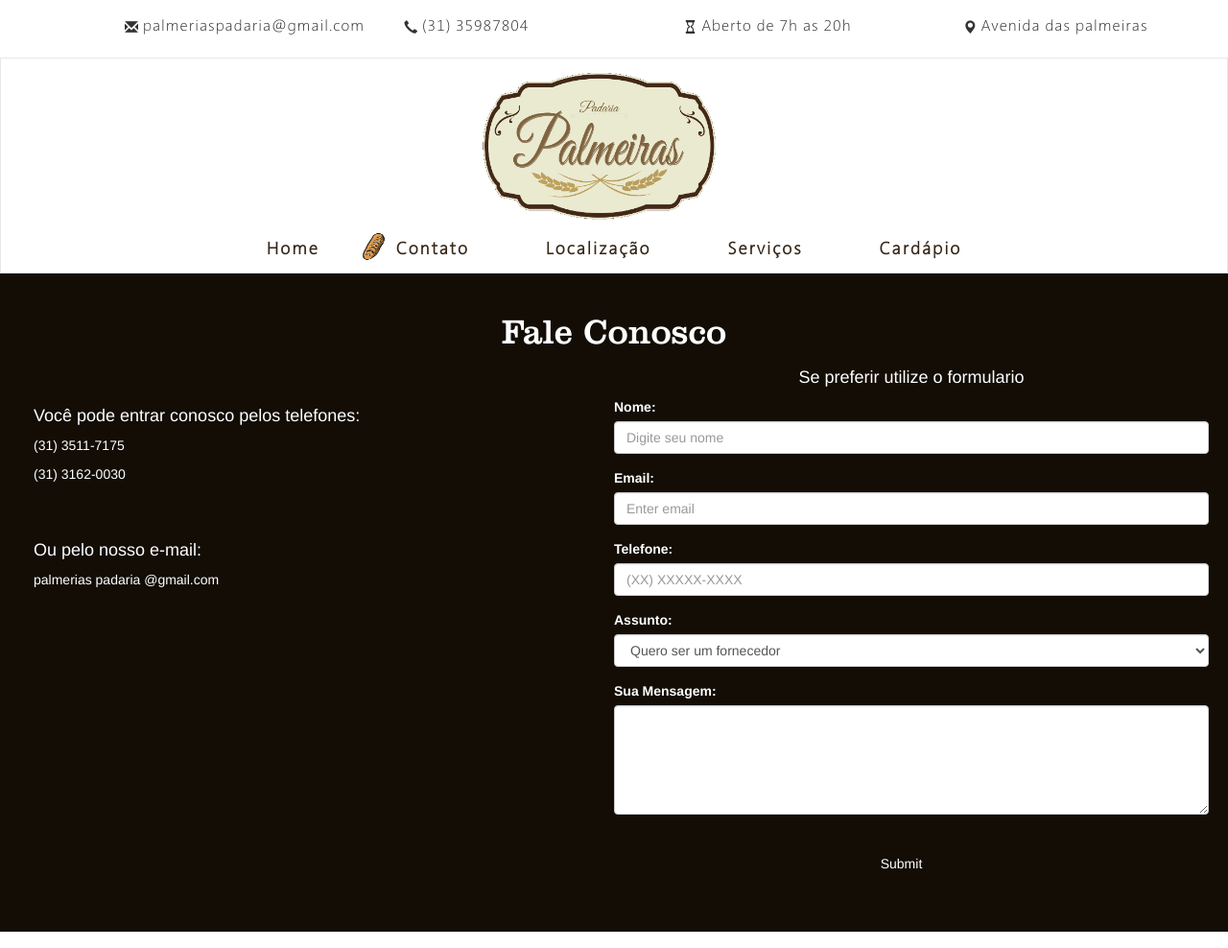
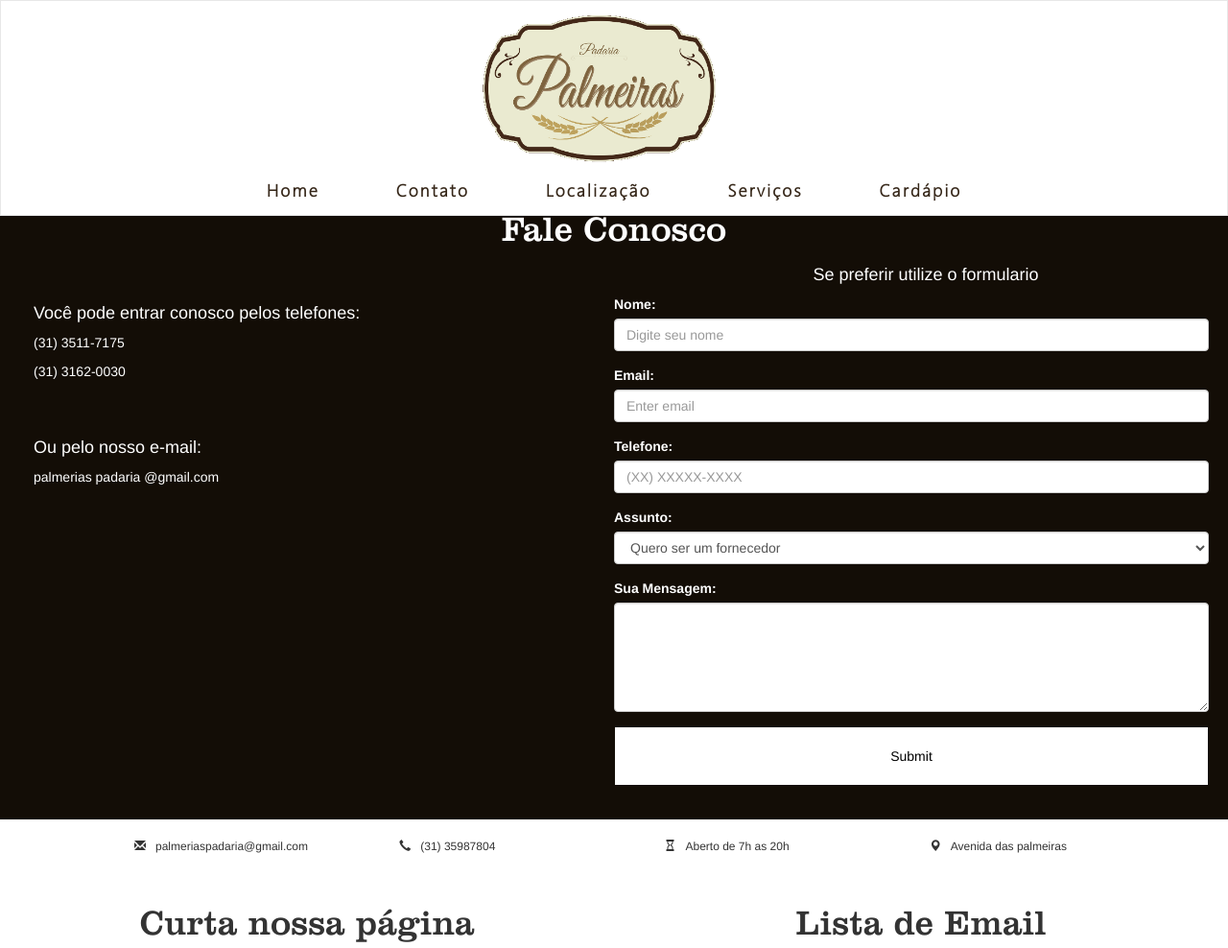
Before and after one commit to CentralizedDiv/arthurherbert.github.io, a PHP site: page /contato.html in a window 1280 px wide. Shown: the top 988 px of the page at 96% size. Run offline with PHP 8.4, Linux system fonts and the light colour scheme; some libraries are stand-ins or nearby versions.

Commit message:
Scroll
Bug Corrigido

```diff
--- a/contato.html
+++ b/contato.html
@@ -33,8 +33,17 @@
         </div>
     </div>
     <!--NavBar-->
-<div class="nav-wrapper">
-    <nav class="navbar navbar-default" data-spy="affix" data-offset-top="10">
+<div id="menu-bar">
+    <ul class="menu-bar  hidden-xs">
+        <li id="home"><a href="index.html">Home</a></li>
+        <li id="contato"><a href="contato.html">Contato</a></li>
+        <li id="localizacao"><a href="localizacao.html">Localização</a></li>
+        <li id="servicos"><a href="servicos.html">Serviços</a></a></li>
+        <li id="cardapio"><a href="cardapio.html">Cardápio</a></a></li>
+    </ul>
+</div>
+<div class="nav-wrapper ">
+    <nav class="navbar navbar-default ">
         <div class="container text-center">
             <div class="navbar-header">
 
@@ -54,14 +63,14 @@
             </div>
                 <div class="collapse navbar-collapse">
                     <ul class="nav navbar-nav  center hidden-xs">
-                        <li id="home"><a href="index.html">Home</a></li>
-                        <li id="contato"><a href="contato.html">Contato</a></li>
-                        <li id="localizacao"><a href="localizacao.html">Localização</a></li>
-                        <li id="servicos"><a href="servicos.html">Serviços</a></a></li>
-                        <li id="cardapio"><a href="cardapio.html">Cardápio</a></a></li>
+                        <li id=""><a href="index.html">Home</a></li>
+                        <li id=""><a href="contato.html">Contato</a></li>
+                        <li id=""><a href="localizacao.html">Localização</a></li>
+                        <li id=""><a href="servicos.html">Serviços</a></a></li>
+                        <li id=""><a href="cardapio.html">Cardápio</a></a></li>
                     </ul>
                 </div>
-                 <div class="collapse navbar-collapse" id="myNavbar">
+                <div class="collapse navbar-collapse" id="myNavbar">
                     <ul class="nav navbar-nav visible-xs">
                         <li><a href="index.html">Home</a></li>
                         <li><a href="contato.html">Contato</a></li>
@@ -70,12 +79,13 @@
                         <li><a href="cardapio.html">Cardápio</a></a></li>
                     </ul>
                 </div>
+        </div>
     </nav>
-    </div>
+</div>
     <div class="container-fluid text-center">
         <div class="row welcome text-justify text-center">
             <h1 class="text-center">Fale Conosco</h1>
-            <div class="col-xs-6 cold-md-6 ">
+            <div class="col-xs-6 cold-md-6 hidden-xs">
                 <br></br>
                 <h4 class="text-left">Você pode entrar conosco pelos telefones: </h4>
                     <p>(31) 3511-7175</p>
@@ -85,10 +95,10 @@
                     <p>palmerias padaria @gmail.com</p>
 
             </div>
-            <div class="col-xs-6 col-md-6 mobile-left pull-right">
+            <div class="col-xs-12 col-md-6 mobile-left pull-right">
 
                 <form class="form-horizontal">
-                    <h4 class="text-center">Se preferir utilize o formulario</h4>
+                    <h4 class="text-center hidden-xs">Se preferir utilize o formulario</h4>
                     <div class="form-group">
                         <label for="email">Nome:</label>
                         <div>
@@ -125,9 +135,7 @@
                         <textarea class="form-control" rows="5" id="mensagem"></textarea>
                     </div>
                     <div class="form-group">
-                        <div>
-                            <button type="submit" class="btn btn-default">Submit</button>
-                        </div>
+                            <button type="submit" class="btn-contato">Submit</button>
                     </div>
                 </form>
             </div>
@@ -264,17 +272,39 @@
                 $("#contato").addClass("current");
             });
 
-
-            jQuery(window).scroll(function(){
-            if(jQuery(this).scrollTop() > 30 && jQuery(window).width() > 786) {
-                jQuery('#logo').fadeOut('slow');
-                jQuery('.navbar').css('margin-top','-180px');
-            }
-            if(jQuery(this).scrollTop() < 30 ) {
-                jQuery('#logo').fadeIn('slow');
-                jQuery('.navbar').css('margin-top','0px');
-            }
+var $document = $(document),
+$element = $('#menu-bar');
+$nav = $('.navbar');
+$nav.stop().css({
+       top:'0px',
+       width:'100%',
+       position:'fixed',
+       'z-index':'10000'
+});
+$document.scroll(function() {
+    if(jQuery(window).width() > 786){
+        if ($document.scrollTop() >= 280) {
+            $element.stop().css({
+                top: '0px',
+                position:'relative'
             });
+        } else {
+            $element.stop().css({
+                top: '-200px',
+                position:'relative'
+            });
+        }
+    }else{
+        if ($document.scrollTop() > 0) {
+            $nav.stop().css({
+                   top:'0px',
+                   width:'100%',
+                   position:'fixed',
+                   'z-index':'10000'
+            });
+        }
+    }
+});
     </script>
 
 </body>
--- a/css/style.css
+++ b/css/style.css
@@ -122,10 +109,40 @@
     color: #C0B7B5 !important;
     background-color: #130d06;
 }
-
+.menu-bar{
+    padding-top: 0px;
+    padding-bottom: 0px;
+    border-radius: 0;
+    margin-bottom: 0px;
+    font-size: 18px;
+    text-align: center;
+    letter-spacing: 2px;
+    background-color: white;
+}
+.menu-bar li{
+   display: inline;
+}
+.menu-bar li a{
+    color: #352618 !important;
+    font-family: segan;
+    font-weight: 900;
+    padding-left: 40px;
+    padding-right: 40px;
+    margin-bottom:-10px;
+    display: inline;
+    padding-bottom: 20px;
+    padding-top: 20px;
+    border-radius: 20px;
+}
+.menu-bar li a:hover{
+   color: #fff !important;
+   text-decoration: none;
+   background-color: #130d06;
+}
 .current a{
 	background-image: url('../imagens/pao.png');
-	background-size: 60px 35px;
+	background-size: 55px 35px;
+    background-position: 0% 40%;
 	background-repeat: no-repeat;
 
 }
@@ -212,8 +229,24 @@
     color:#fff;
     width:95%;
 }
+.btn-contato{
+    border-radius:0;
+    border:1px solid #130d06;
+    background-color:#fff;
+    padding:20px;
+    margin:auto;
+    color:#000;
+    width:100%;
+}
 .form-inline{
     width:100%;
+}
+
+.form-group{
+    width:100%;
+}
+.form-horizontal{
+    margin-right: -30px;
 }
 .input{
     border:1px solid #130d06;
```
Also changed, not shown: other parts of css/style.css (+19 -14 lines), index.html (+52 -26 lines), localizacao.html (+54 -19 lines).
